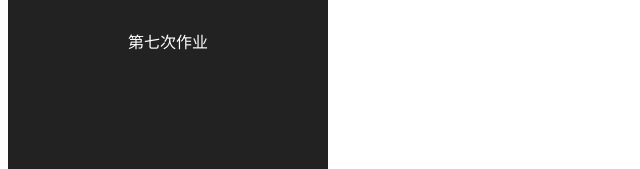
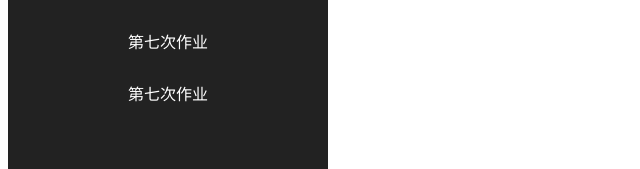
Before and after one commit to LTlw/ltweb, a plain HTML site: page index.html in a window 1280 px wide. Shown: the part 362-531 px from the top of the page, without its empty margins (0-640 px from the left). Drawn offline with Linux system fonts and the light colour scheme.

Commit message:
Update index.html

```diff
--- a/index.html
+++ b/index.html
@@ -70,6 +70,9 @@
 			<li>
 				<a href="jasp 第七次作业/index7.html" target="_blank">第七次作业</a>
 			</li>
+			<li>
+				<a href="第八次作业/index8.html" target="_blank">第七次作业</a>
+			</li>
 
 
 		</ul>
```
